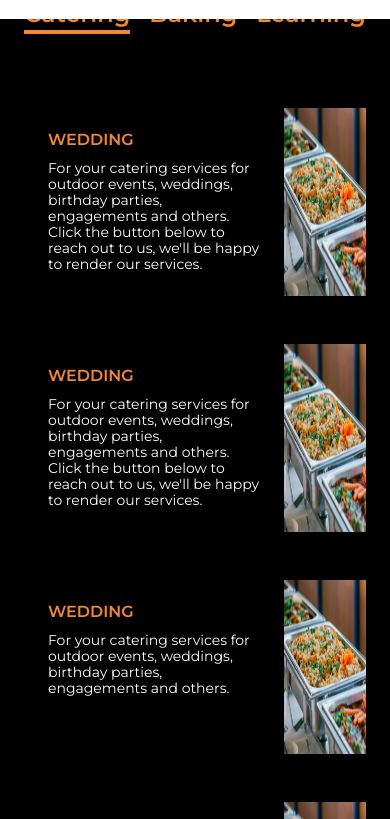
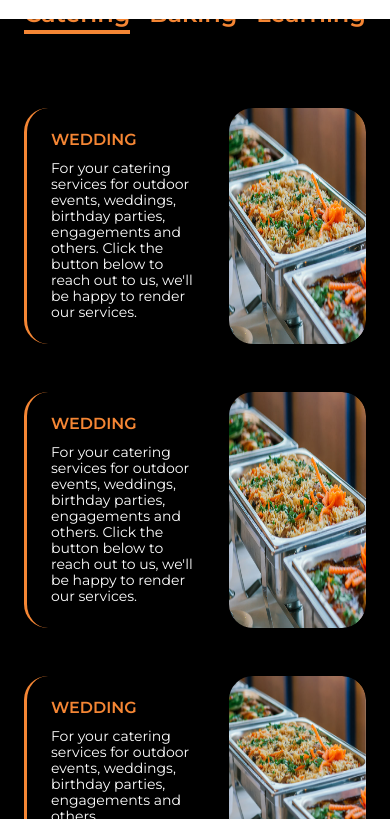
Before and after one commit to Simlex/jomarex, a Next.js app: page /services in a window 390 px wide. Shown: the part 825-1644 px from the top of the page. Built offline with nearby package versions, Linux system fonts and the light colour scheme.

Commit message:
Modified styles

```diff
--- a/styles/services.module.scss
+++ b/styles/services.module.scss
@@ -69,6 +69,9 @@
             display: flex;
             // border: 1px solid;
             height: 174px;
+            border-radius: 24px;
+            overflow: hidden;
+            border-left: 3px solid var.$mainOrange;
             @media screen and (max-width: 768px) {
                 height: auto;
                 min-height: 174px;
@@ -87,8 +90,8 @@
                 // font-size: var.$space-16px - 2;
                 @media screen and (max-width: 768px) {
                     // width: 100%;
-                    min-width: 260px;
-                    width: 260px;
+                    min-width: auto;
+                    width: 100%;
                     font-size: 14px;
                     line-height: 16px;
                 }
@@ -102,6 +105,11 @@
             &__img {
                 // border: 1px solid;
                 display: inline-flex;
+                border-radius: 24px;
+                overflow: hidden;
+                @media screen and (max-width: 768px) {
+                    width: 260px;
+                }
             }
         }
 
```
